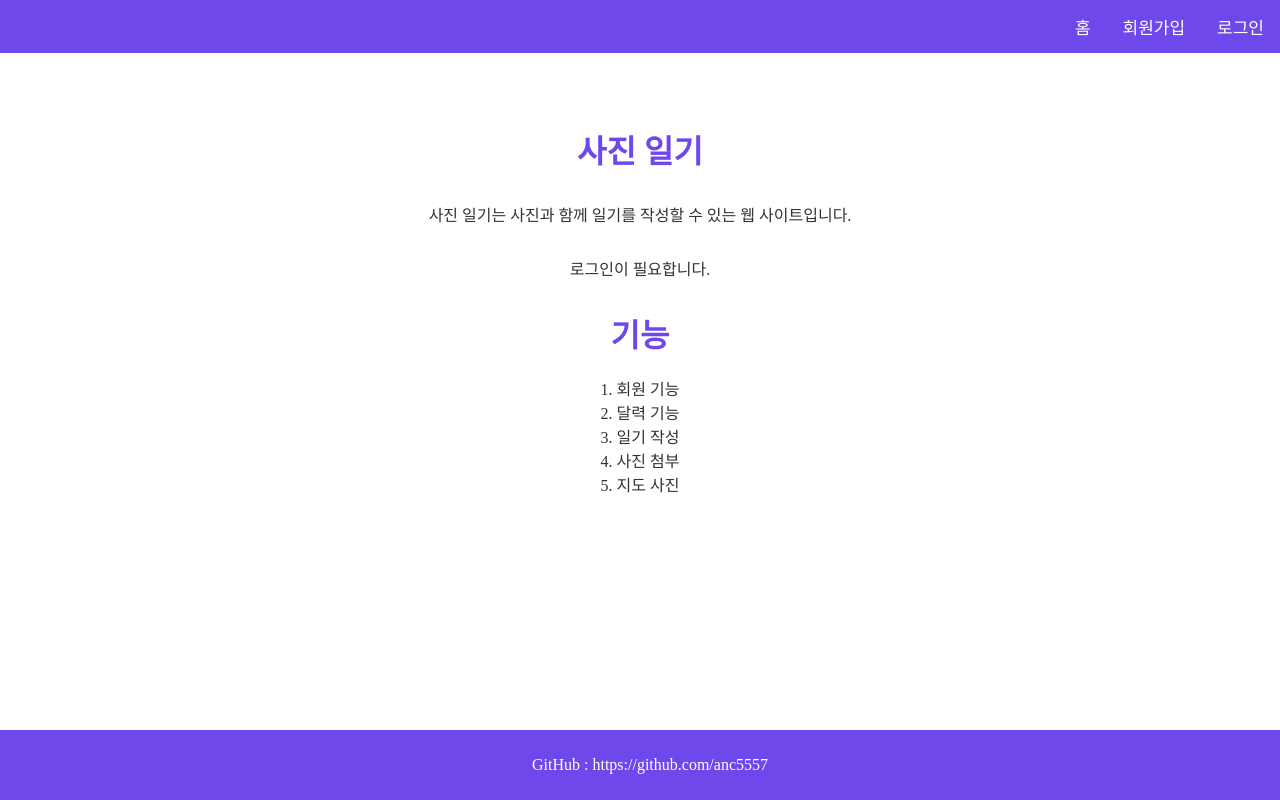
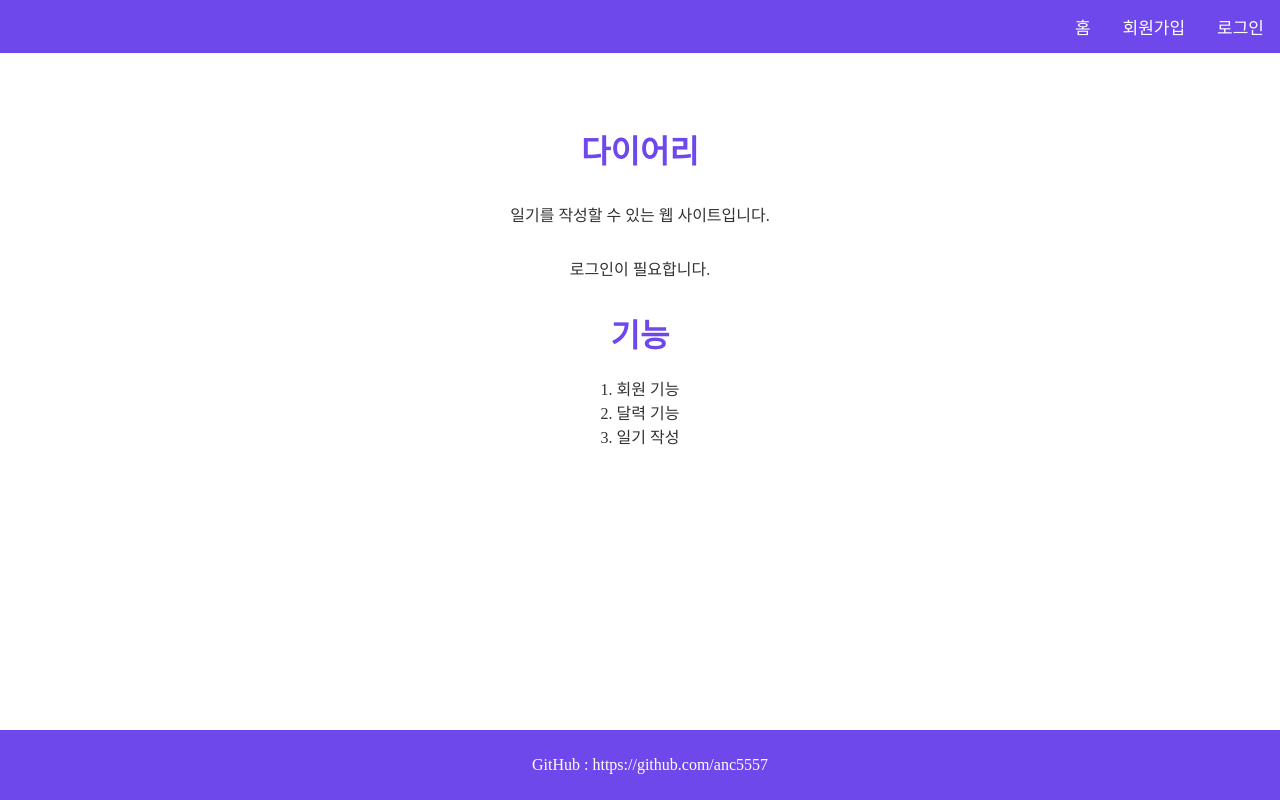
Before and after one commit to anc5557/Diary, a React (Create React App) app in the folder frontend/: page / in a window 1280 px wide. Built offline with nearby package versions, Linux system fonts and the light colour scheme.

Commit message:
Update About page with new title and description

```diff
--- a/frontend/src/pages/About.jsx
+++ b/frontend/src/pages/About.jsx
@@ -9,8 +9,8 @@ function About() {
     <div className="about-container">
 
       <div className="about-title">
-        <h1 className="about-title">사진 일기</h1>
-        <p className="about-p">사진 일기는 사진과 함께 일기를 작성할 수 있는 웹 사이트입니다.</p>
+        <h1 className="about-title">다이어리</h1>
+        <p className="about-p">일기를 작성할 수 있는 웹 사이트입니다.</p>
         <p className="about-p">로그인이 필요합니다.</p>
       </div>
 
@@ -20,8 +20,6 @@ function About() {
           <li>1. 회원 기능</li>
           <li>2. 달력 기능</li>
           <li>3. 일기 작성</li>
-          <li>4. 사진 첨부</li>
-          <li>5. 지도 사진</li>
         </ul>
       </div>
     </div>
```
